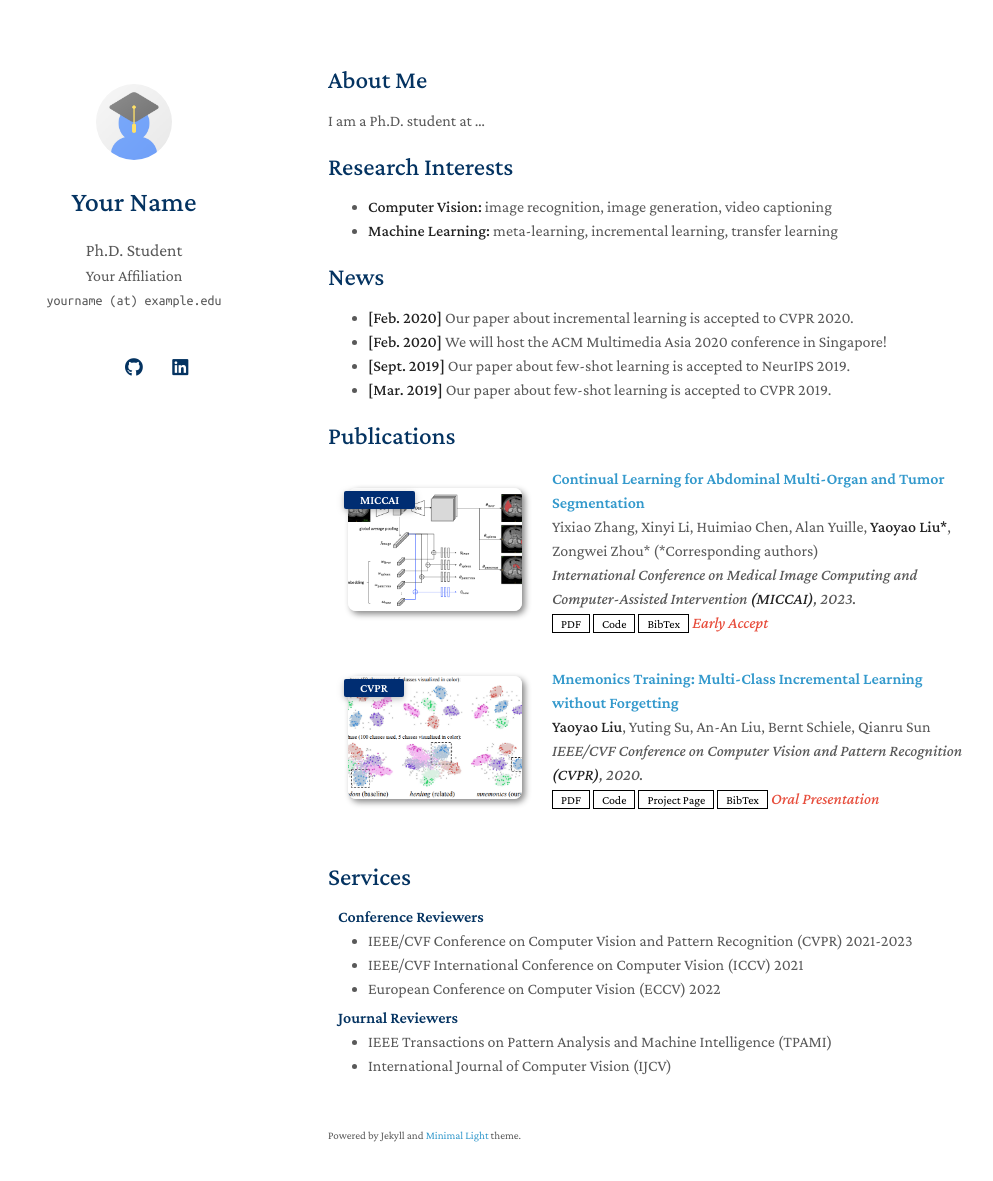
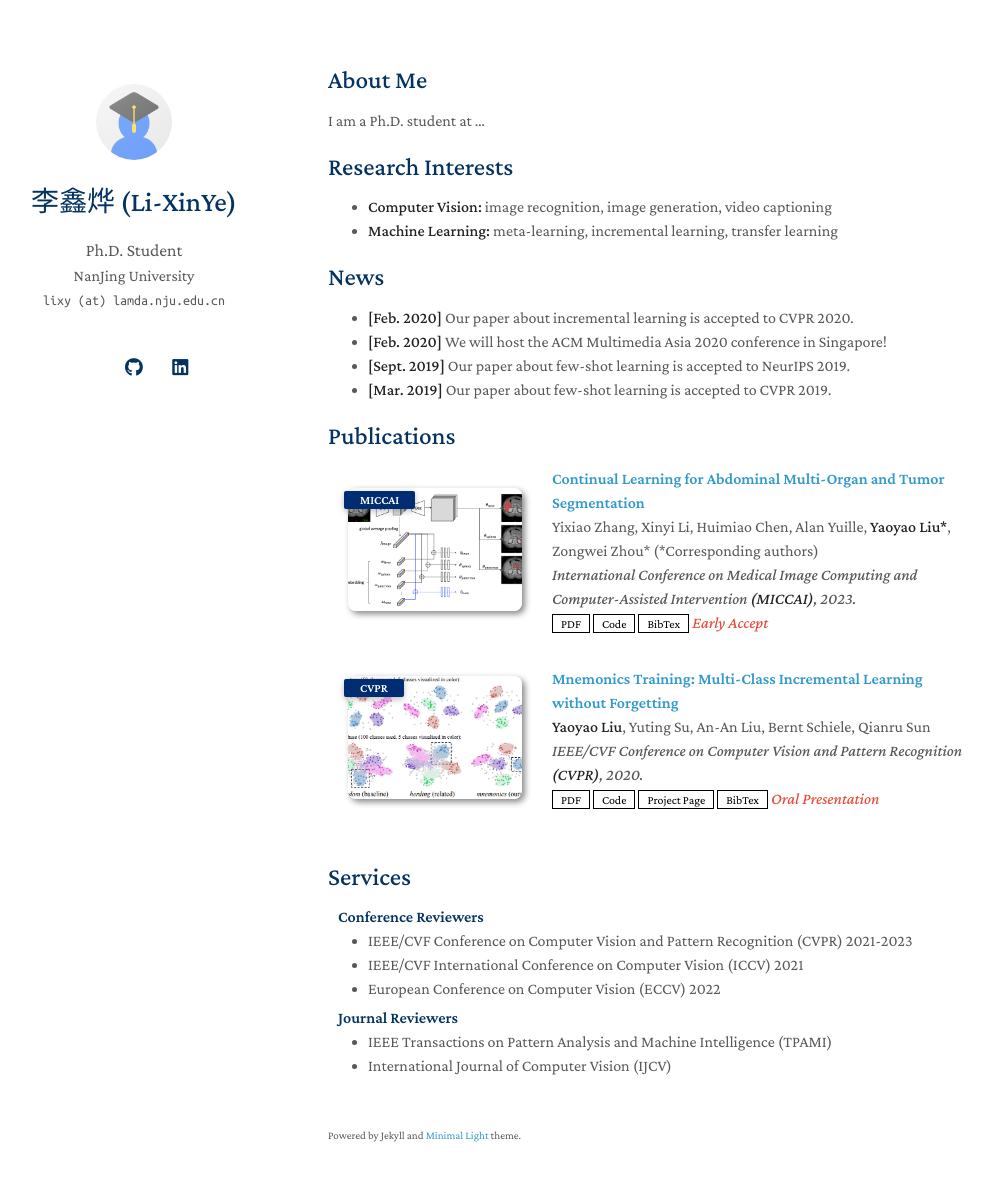
Before and after one commit to lixinye-nju/lixinye-nju.github.io, a Jekyll site: the page built from index.md, in a window 1280 px wide and 1216 px high. Shown: the top 1181 px of the window, without its empty margins (142-1135 px from the left). Built offline with Jekyll 4.4.1, drawn with Linux system fonts in a browser that asks for light colours; a style sheet for code colours, icons or effects is not loaded; our own code applies the rules of GitHub Pages for plain Markdown files.

Commit message:
Add basic personal information.

```diff
--- a/_config.yml
+++ b/_config.yml
@@ -1,8 +1,8 @@
 # Basic Information
-title: Your Name
+title: 李鑫烨 (Li-XinYe)
 position: Ph.D. Student
-affiliation: Your Affiliation
-email: yourname (at) example.edu
+affiliation: NanJing University
+email: lixy (at) lamda.nju.edu.cn
 
 # Search Engine Optimization (SEO)
 # The following information is used to improve the website traffic from search engines, e.g., Google.
```
